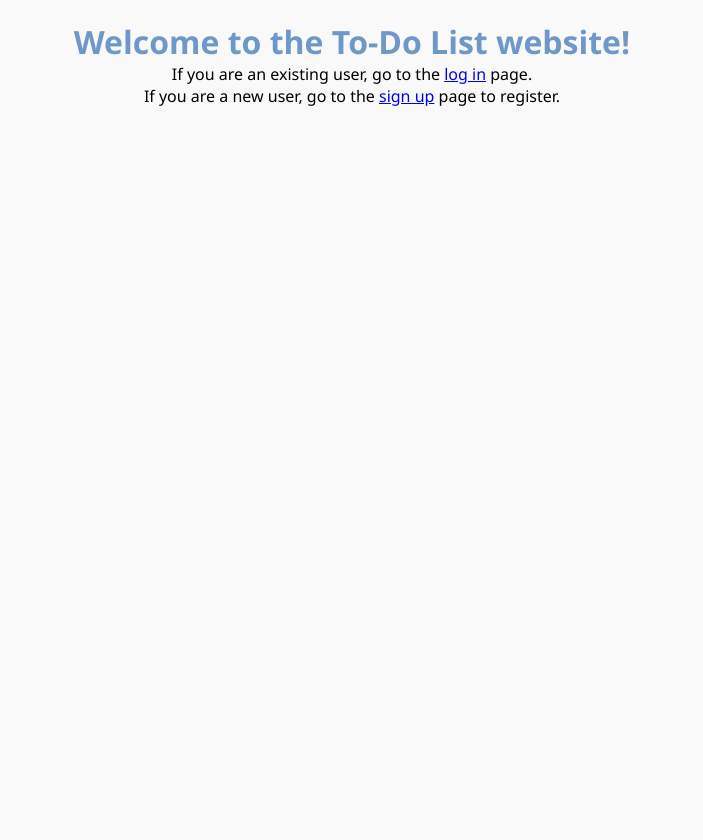
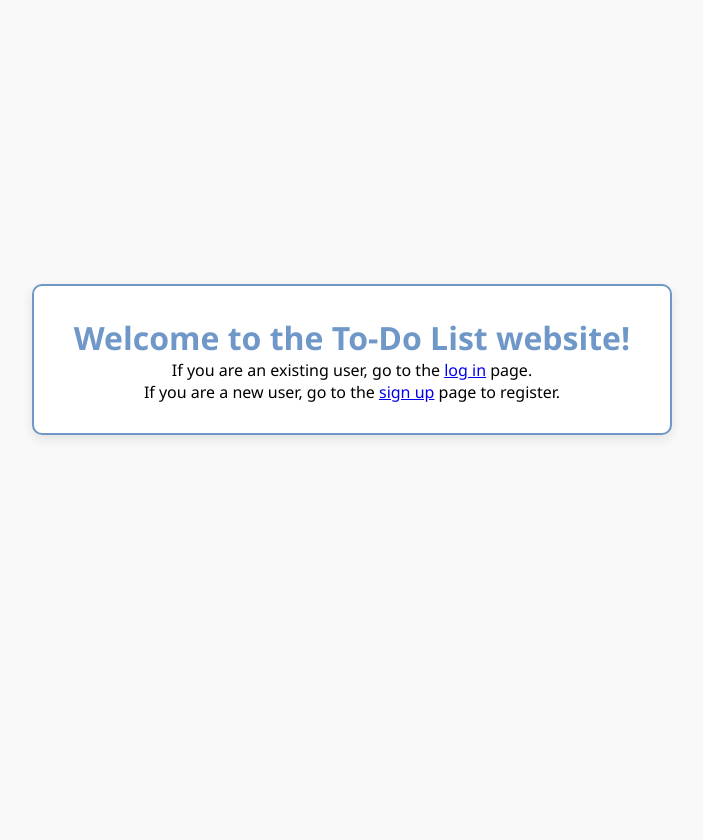
Before and after one commit to SooYeonAhn1/To-Do-List, a Flask app: page / in a window 1280 px wide. Shown: the whole page, without its empty margins (288-991 px from the left). Before the commit the page ends 106 px from the top, so only its background shows below. Run offline with Flask 3, Linux system fonts and the light colour scheme.

Commit message:
added boxes to centralize text

```diff
--- a/app/static/css/style.css
+++ b/app/static/css/style.css
@@ -27,6 +27,25 @@ h2 {
     color: #000000;
 }
 
+.welcome-wrapper {
+  height: 100vh;
+  display: flex;
+  flex-direction: column;
+  justify-content: flex-start;
+  align-items: center;
+  text-align: center;
+  padding-top: 33vh;
+}
+
+.welcome-box {
+  border: 2px solid #6f98c8;       /* border color */
+  border-radius: 10px;             /* rounded corners */
+  padding: 30px 40px;              /* inner spacing */
+  background-color: white;         /* optional for contrast */
+  box-shadow: 0 4px 12px rgba(0, 0, 0, 0.1); /* optional subtle shadow */
+}
+
+
 .login {
     color: #6f98c8;
     text-align: center;
--- a/app/templates/home.html
+++ b/app/templates/home.html
@@ -3,17 +3,15 @@
 {% block title %}Home{% endblock %}
 
 {% block content %}
-<h1>Welcome to the To-Do List website!</h1>
+<div class="welcome-wrapper">
+  <div class="welcome-box">
+    <h1>Welcome to the To-Do List website!</h1>
 
-<div class="homeToSignIn">
-    <p>
-        If you are an existing user, go to the
-        <a href="/login">log in</a> page.
-    </p>
-    <p>
-        If you are a new user, go to the
-        <a href="/register">sign up</a> page to register.
-    </p>
+    <div class="homeToSignIn">
+      <p>If you are an existing user, go to the <a href="/login">log in</a> page.</p>
+      <p>If you are a new user, go to the <a href="/register">sign up</a> page to register.</p>
+    </div>
+  </div>
 </div>
 
 {% endblock %}
--- a/app/templates/register.html
+++ b/app/templates/register.html
@@ -3,6 +3,9 @@
 {% block title %}Register{% endblock %}
 
 {% block content %}
+
+<div class="register-wrapper">
+    <div class="register-box">
         <h1>Register</h1>
 
         <div class="newUsername">
@@ -17,5 +20,8 @@
             <input type="password" name="password" placeholder="Password" required><br>
             <button type="submit">Create Account</button>
         </form>
+    </div>
+</div>
+
 
 {% endblock %}
```
Also changed, not shown: other parts of app/static/css/style.css (+64 -0 lines), app/templates/login.html (+5 -3 lines), app/templates/todos.html (+7 -5 lines). Lines whose indentation alone changed are shown as unchanged.
